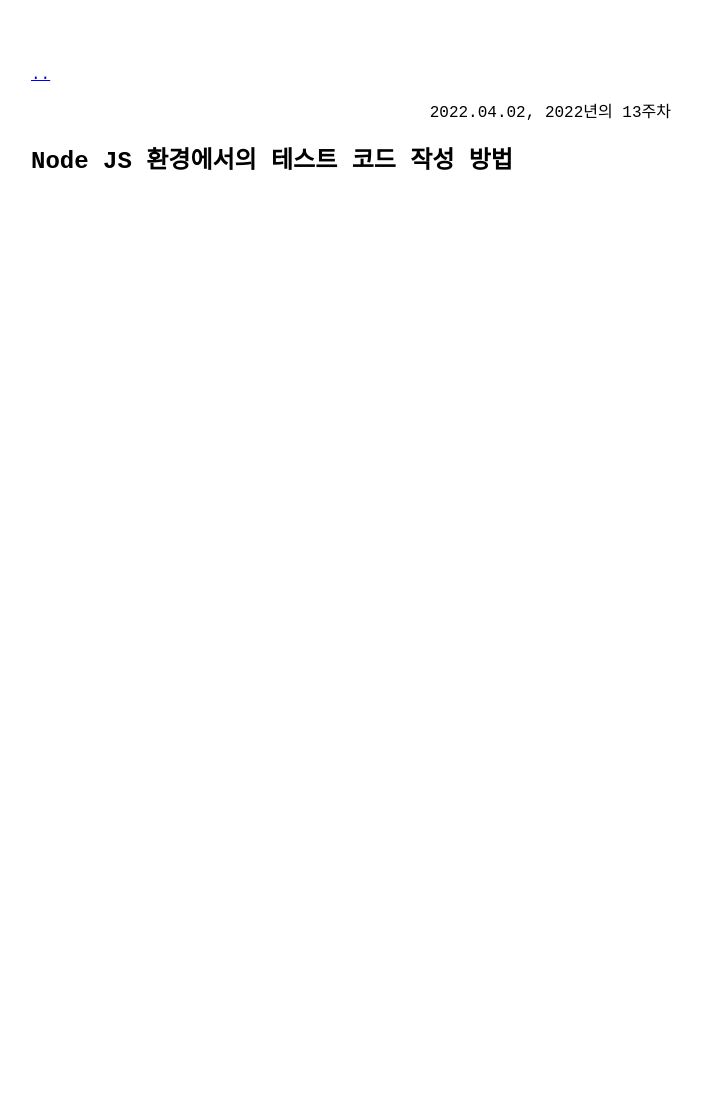
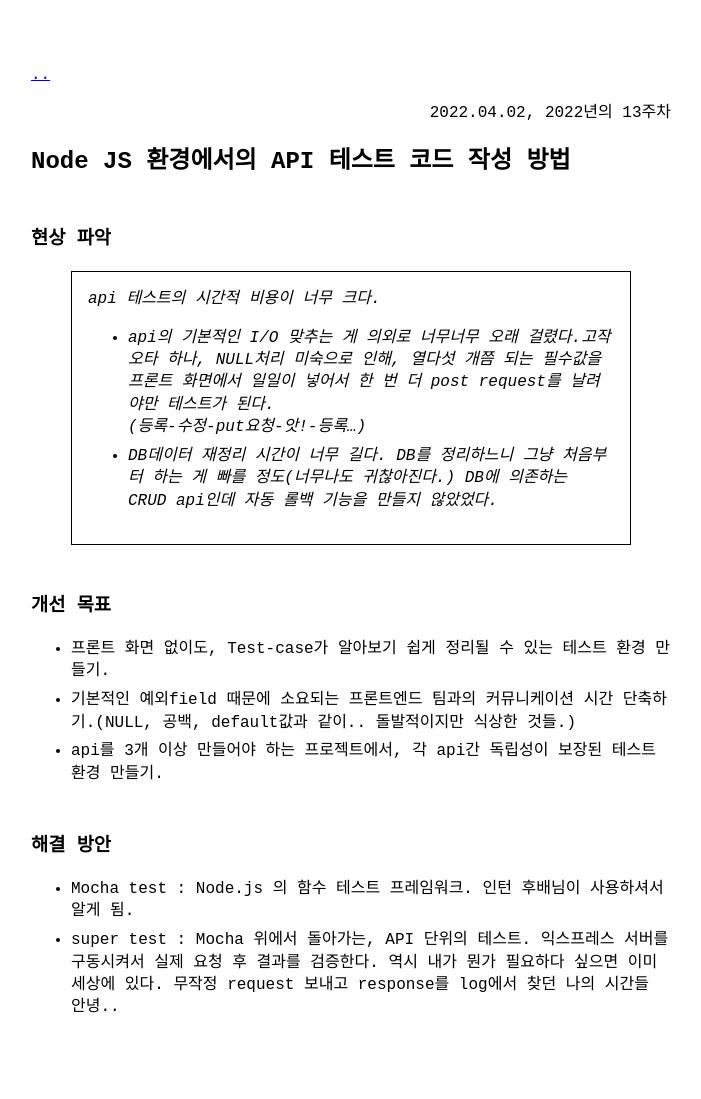
Before and after one commit to SeaJungg/SeaJungg.github.io, a Jekyll site: the page built from _posts/2022-04-02-test-code-in-nodejs.md, in a window 1280 px wide. Shown: the whole page, without its empty margins (289-990 px from the left). Built offline with Jekyll 4.4.1, drawn with Linux system fonts in a browser that asks for light colours; before the commit the page ends 900 px from its top, so only the background shows below that.

Commit message:
테스트코드 너무 짜고싶은데 너무 졸리다

```diff
--- a/_posts/2022-04-02-test-code-in-nodejs.md
+++ b/_posts/2022-04-02-test-code-in-nodejs.md
@@ -1,5 +1,20 @@
 ---
 layout: post
-title: "Node JS 환경에서의 테스트 코드 작성 방법"
-category: toDo
+title: "Node JS 환경에서의 API 테스트 코드 작성 방법"
+category: inProgress
 ---
+
+### 현상 파악
+
+> api 테스트의 시간적 비용이 너무 크다.
+- api의 기본적인 I/O 맞추는 게 의외로 너무너무 오래 걸렸다.고작 오타 하나, NULL처리 미숙으로 인해, 열다섯 개쯤 되는 필수값을 프론트 화면에서 일일이 넣어서 한 번 더 post request를 날려야만 테스트가 된다.<br>(등록-수정-put요청-앗!-등록...)
+- DB데이터 재정리 시간이 너무 길다. DB를 정리하느니 그냥 처음부터 하는 게 빠를 정도(너무나도 귀찮아진다.) DB에 의존하는 CRUD api인데 자동 롤백 기능을 만들지 않았었다.
+
+### 개선 목표
+- 프론트 화면 없이도, Test-case가 알아보기 쉽게 정리될 수 있는 테스트 환경 만들기.
+- 기본적인 예외field 때문에 소요되는 프론트엔드 팀과의 커뮤니케이션 시간 단축하기.(NULL, 공백, default값과 같이.. 돌발적이지만 식상한 것들.)
+- api를 3개 이상 만들어야 하는 프로젝트에서, 각 api간 독립성이 보장된 테스트 환경 만들기.
+
+### 해결 방안
+- Mocha test : Node.js 의 함수 테스트 프레임워크. 인턴 후배님이 사용하셔서 알게 됨.
+- super test : Mocha 위에서 돌아가는, API 단위의 테스트. 익스프레스 서버를 구동시켜서 실제 요청 후 결과를 검증한다. 역시 내가 뭔가 필요하다 싶으면 이미 세상에 있다. 무작정 request 보내고 response를 log에서 찾던 나의 시간들 안녕..
```
Also changed, not shown: _data/menu.yml (+8 -0 lines), 5 other files.
